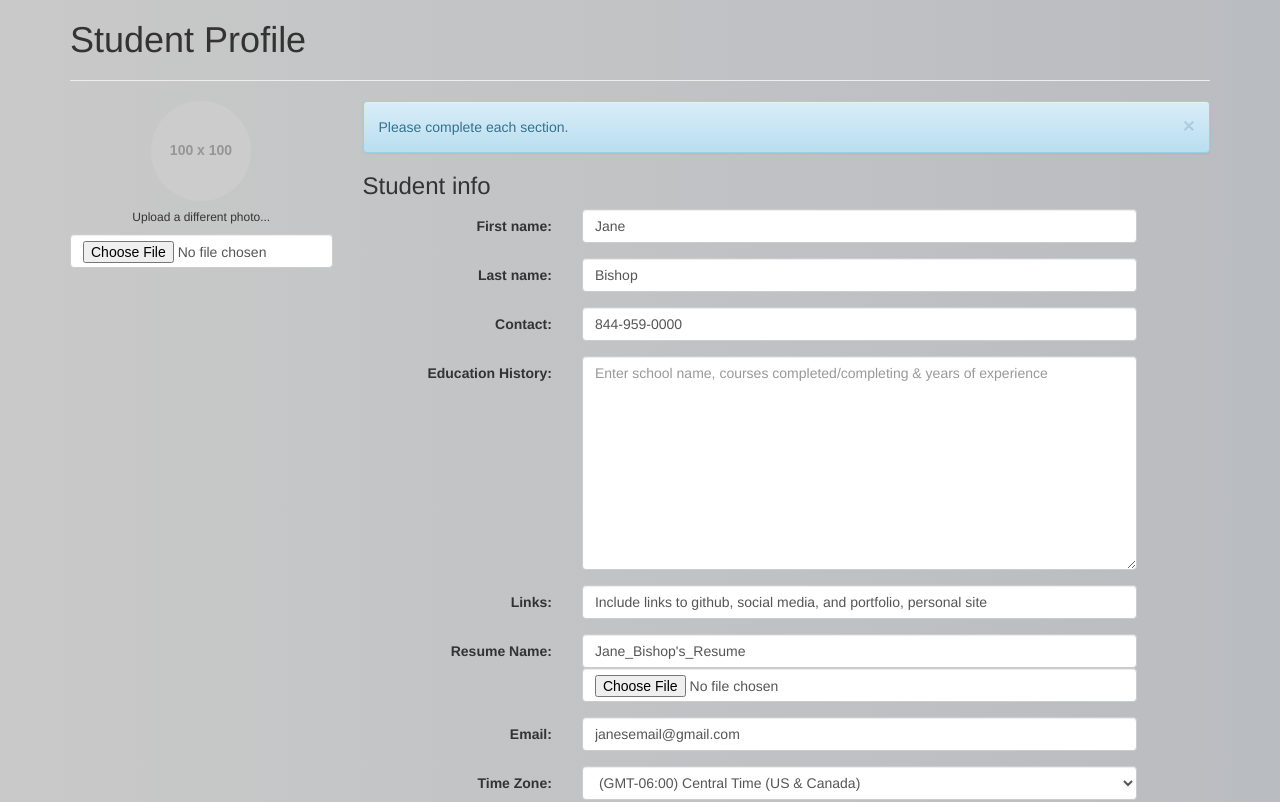
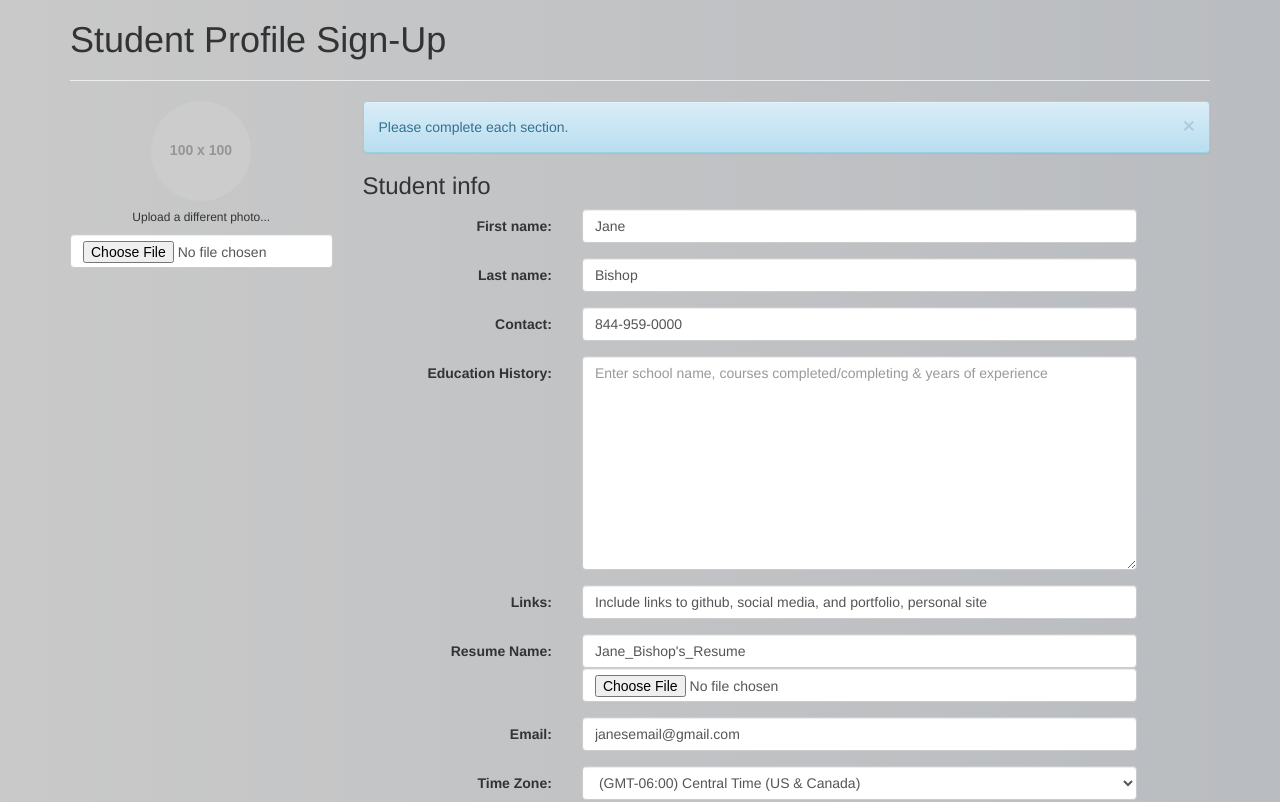
Before and after one commit to Woz-U-Group-Projects/team-the-variable-team, an Angular app in the folder client/: page /stdsignup-page in a window 1280 px wide. Shown: the top 802 px of the page. Built offline with nearby package versions, Linux system fonts and the light colour scheme.

Commit message:
Employer & Student Branches merged with Test

```diff
--- a/client/src/app/student/std-signup/std-signup.component.html
+++ b/client/src/app/student/std-signup/std-signup.component.html
@@ -13,7 +13,7 @@
 </head>
 <body>
     <div class="container">
-        <h1>Student Profile</h1>
+        <h1>Student Profile Sign-Up</h1>
         <hr>
       <div class="row">
           <!-- left column -->
```
